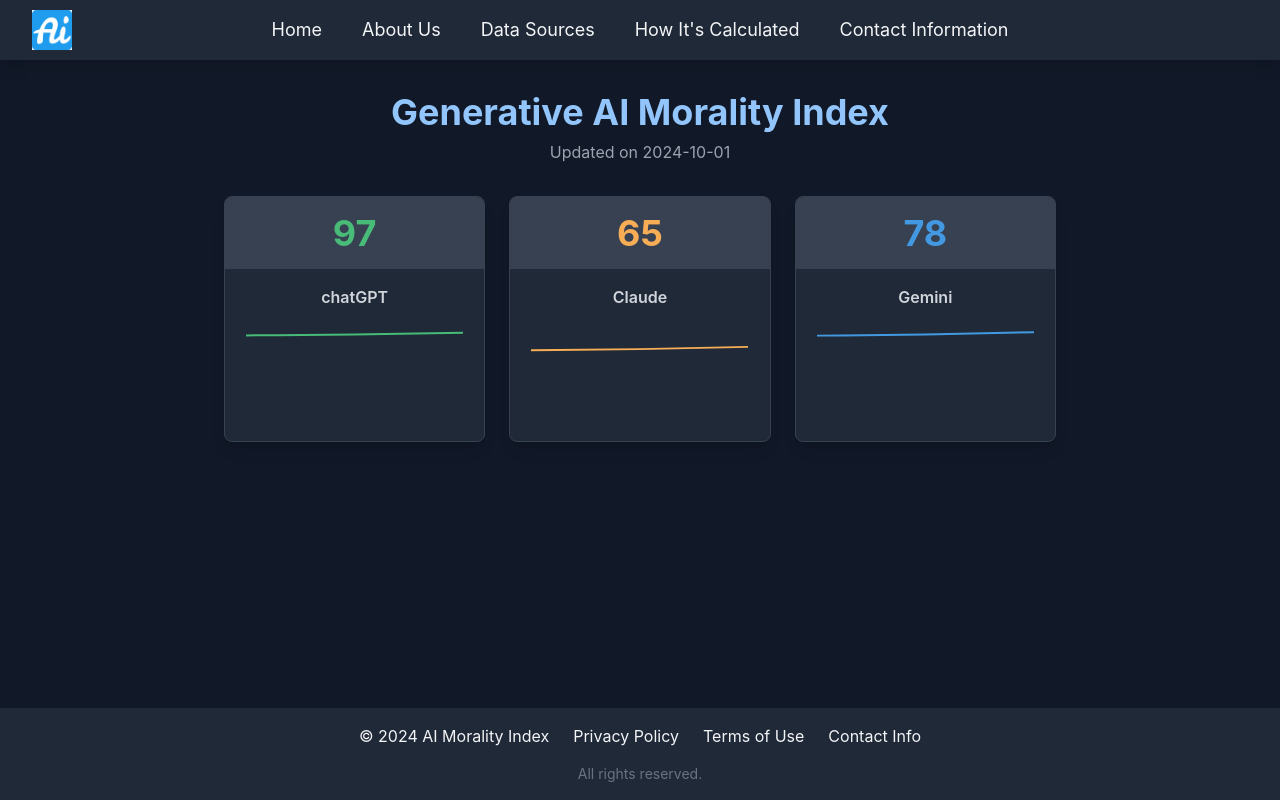
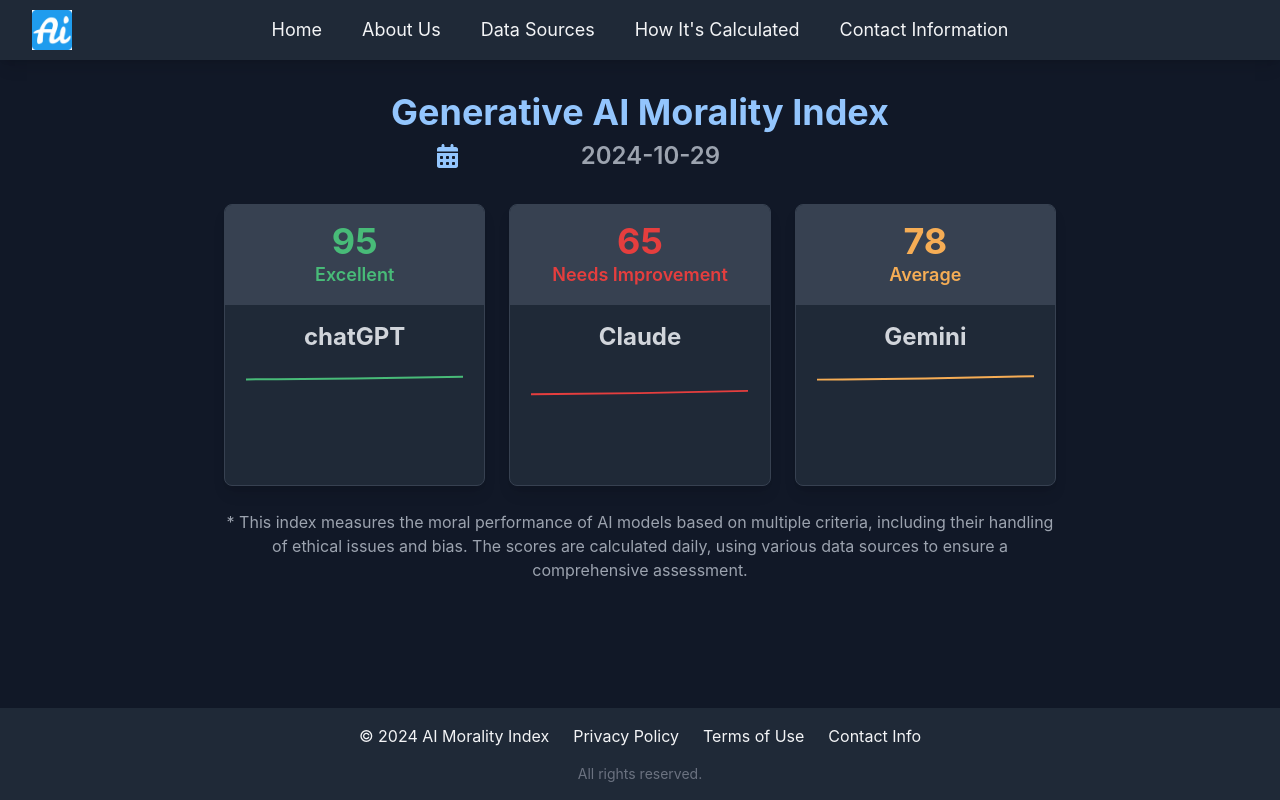
Before and after one commit to zjuguxi/aimoralindex, a React (Create React App) app in the folder frontend/: page / in a window 1280 px wide. Built offline with nearby package versions, Linux system fonts and the light colour scheme.

Commit message:
Contact Information page, Information Display,Score Display

```diff
--- a/frontend/package.json
+++ b/frontend/package.json
@@ -3,11 +3,14 @@
   "version": "0.1.0",
   "private": true,
   "dependencies": {
+    "@fortawesome/free-solid-svg-icons": "^6.6.0",
+    "@fortawesome/react-fontawesome": "^0.2.2",
     "@shadcn/ui": "^0.0.4",
     "@testing-library/jest-dom": "^5.17.0",
     "@testing-library/react": "^13.4.0",
     "@testing-library/user-event": "^13.5.0",
     "react": "^18.3.1",
+    "react-datepicker": "^7.5.0",
     "react-dom": "^18.3.1",
     "react-scripts": "^5.0.1",
     "recharts": "^2.12.7",
--- a/frontend/src/App.js
+++ b/frontend/src/App.js
@@ -1,23 +1,46 @@
-import React, { useState } from 'react';
+import React, { useState, useRef } from 'react';
 import { LineChart, Line, Tooltip, ResponsiveContainer } from 'recharts';
 import Navbar from './Navbar';
 import Footer from './Footer';
 import About from './About';
+import Contact from './Contact';
+import { faCalendarAlt } from '@fortawesome/free-solid-svg-icons';
+import { FontAwesomeIcon } from '@fortawesome/react-fontawesome';
+import DatePicker from 'react-datepicker';
+import 'react-datepicker/dist/react-datepicker.css';
 
-const AIScoreCard = ({ name, score, history, color }) => (
+// 根据分数决定颜色和状态
+const getScoreAttributes = (score) => {
+  if (score >= 90) {
+    return { color: '#48BB78', label: 'Excellent' }; // 绿色
+  } else if (score >= 70) {
+    return { color: '#F6AD55', label: 'Average' }; // 橙色
+  } else {
+    return { color: '#E53E3E', label: 'Needs Improvement' }; // 红色
+  }
+};
+
+const AIScoreCard = ({ name, score, history }) => {
+  // 根据当前分数获取颜色和状态标签
+  const { color: scoreColor, label } = getScoreAttributes(score);
+
+  return (
     <div className="w-full bg-gray-800 shadow-lg hover:shadow-xl transition-shadow duration-300 border border-gray-700 rounded-lg overflow-hidden">
       <div className="bg-gray-700 p-4">
-      <h2 className="text-center text-4xl font-bold" style={{color: color}}>{score}</h2>
+        {/* 使用动态计算的颜色设置分数颜色 */}
+        <h2 className="text-center text-4xl font-bold" style={{ color: scoreColor }}>{score}</h2>
+        <p className="text-center text-lg font-semibold" style={{ color: scoreColor }}>{label}</p>
       </div>
       <div className="p-4">
-      <div className="text-center font-semibold mb-4 text-gray-300">{name}</div>
+        <div className="text-center font-bold text-2xl mb-4 text-gray-300">{name}</div>
         <div className="h-[100px] w-full">
           <ResponsiveContainer width="100%" height={100}>
             <LineChart data={history}>
-            <Line type="monotone" dataKey="score" stroke={color} strokeWidth={2} dot={false} />
+              {/* 使用动态颜色为历史分数线条着色 */}
+              <Line type="monotone" dataKey="score" stroke={scoreColor} strokeWidth={2} dot={false} />
               <Tooltip
-              contentStyle={{background: 'rgba(26, 32, 44, 0.8)', border: '1px solid #4a5568', color: '#e2e8f0'}}
-              labelStyle={{color: '#a0aec0'}}
+                contentStyle={{ background: 'rgba(26, 32, 44, 0.8)', border: '1px solid #4a5568', color: '#e2e8f0' }}
+                labelStyle={{ color: '#a0aec0' }}
               />
             </LineChart>
           </ResponsiveContainer>
@@ -25,14 +48,27 @@ const AIScoreCard = ({ name, score, history, color }) => (
       </div>
     </div>
   );
+};
+
+
+
 
 const App = () => {
   const [activeSection, setActiveSection] = useState('home');
+  const [selectedDate, setSelectedDate] = useState(new Date()); // 默认显示当前日期
+  const datePickerRef = useRef(null);
+
+   // 打开日期选择器
+   const handleIconClick = () => {
+    if (datePickerRef.current) {
+      datePickerRef.current.setOpen(true);
+    }
+  };
 
   const aiData = [
     {
       name: 'chatGPT',
-      score: 97,
+      score: 95,
       color: '#48BB78',
       history: [
         { date: '2024-08', score: 94 },
@@ -69,7 +105,21 @@ const App = () => {
         {activeSection === 'home' && (
           <div className="p-8 max-w-4xl mx-auto">
             <h1 className="text-4xl font-bold mb-2 text-center text-blue-300">Generative AI Morality Index</h1>
-            <p className="text-center mb-8 text-gray-400">Updated on 2024-10-01</p>
+            {/* 动态日期选择，带有日历图标 */}
+            <div className="text-center mb-8 text-gray-400 text-2xl font-semibold flex justify-center items-center">
+              <FontAwesomeIcon
+                icon={faCalendarAlt}
+                className="text-blue-300 cursor-pointer"
+                onClick={handleIconClick} // 点击图标打开日期选择器
+              />
+              <DatePicker
+                selected={selectedDate}
+                onChange={(date) => setSelectedDate(date)}
+                dateFormat="yyyy-MM-dd"
+                className="bg-transparent text-center"
+                ref={datePickerRef} // 使用 ref 以便通过图标点击控制其打开状态
+              />
+            </div>
             <div className="flex justify-center items-stretch space-x-6">
               {aiData.map((ai) => (
                 <div key={ai.name} className="w-1/3">
@@ -77,11 +127,16 @@ const App = () => {
                 </div>
               ))}
             </div>
+            <br />
+            <p className="text-center mb-8 text-gray-400">
+              *&nbsp;This index measures the moral performance of AI models based on multiple criteria, including their handling of ethical issues and bias. The scores are calculated daily, using various data sources to ensure a comprehensive assessment.
+            </p>
           </div>
         )}
         {activeSection === 'about' && <About />}
+        {activeSection === 'contact' && <Contact />}
       </div>
-      <Footer />
+      <Footer setActiveSection={setActiveSection} />
     </div>
   );
 };
--- /dev/null
+++ b/frontend/src/Contact.js
@@ -0,0 +1,27 @@
+import React from 'react';
+import { FontAwesomeIcon } from '@fortawesome/react-fontawesome';
+import { faEnvelope, faUsers } from '@fortawesome/free-solid-svg-icons';
+
+const Contact = () => {
+  return (
+    <section className="bg-gray-900 text-gray-100 p-8 max-w-2xl mx-auto">
+      <h2 className="text-4xl font-bold mb-4 text-center text-blue-300">Contact Information</h2>
+      <p className="text-lg text-center mb-4">
+        If you have any questions or need support, feel free to reach out to us.
+      </p>
+      <p className="text-lg text-center flex justify-center items-center mb-4">
+        <FontAwesomeIcon icon={faUsers} className="text-blue-300 mr-2" />
+        <strong>Support Team:</strong>&nbsp; 870 Group 3
+      </p>
+      <p className="text-lg text-center flex justify-center items-center">
+        <FontAwesomeIcon icon={faEnvelope} className="text-blue-300 mr-2" />
+        <strong>Email:</strong>&nbsp;
+        <a href="mailto:support@aimoralindex.com" className="text-blue-300 hover:underline">
+          support@aimoralindex.com
+        </a>
+      </p>
+    </section>
+  );
+};
+
+export default Contact;
--- a/frontend/src/Footer.js
+++ b/frontend/src/Footer.js
@@ -1,6 +1,6 @@
 import React from 'react';
 
-const Footer = () => {
+const Footer = ({ setActiveSection }) => {
   return (
     <footer className="bg-gray-800 text-gray-100 p-4 mt-8">
       <div className="container mx-auto text-center">
@@ -8,7 +8,12 @@ const Footer = () => {
           <a href="#copyright" className="hover:text-blue-300">© 2024 AI Morality Index</a>
           <a href="#privacy-policy" className="hover:text-blue-300">Privacy Policy</a>
           <a href="#terms-of-use" className="hover:text-blue-300">Terms of Use</a>
-          <a href="#contact-info" className="hover:text-blue-300">Contact Info</a>
+          <button
+            onClick={() => setActiveSection('contact')}
+            className="hover:text-blue-300"
+          >
+            Contact Info
+          </button>
         </div>
         <p className="text-sm text-gray-500">All rights reserved.</p>
       </div>
```
Also changed, not shown: 1 other file (tests, documents, lock files or other folders). Lines whose indentation alone changed are shown as unchanged.
